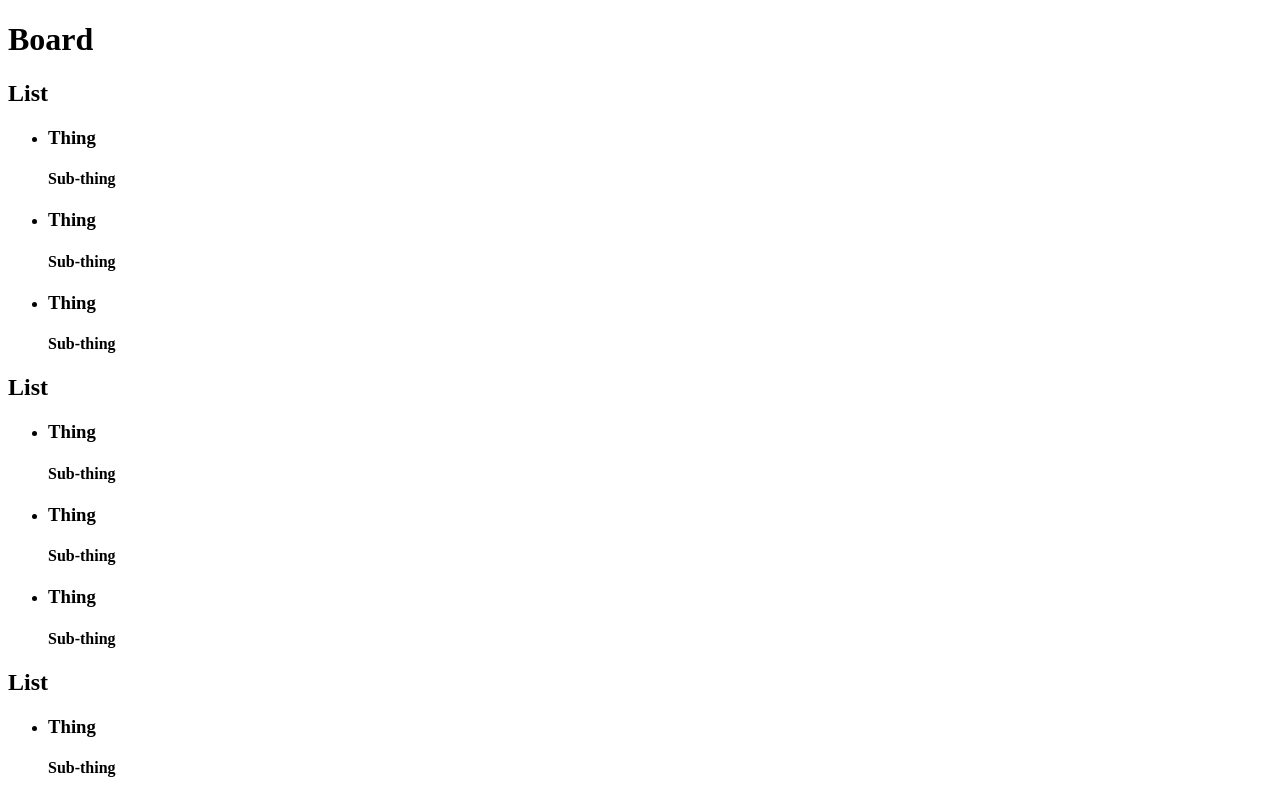
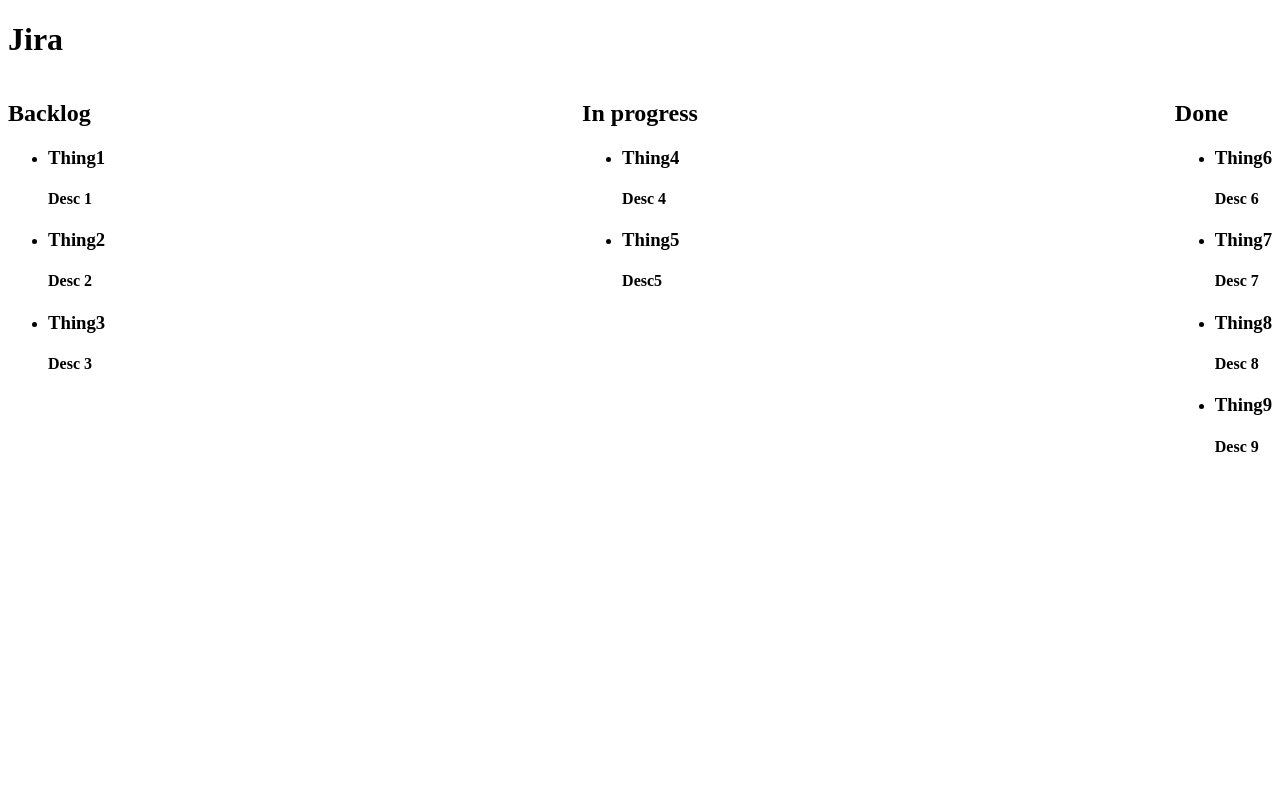
Before and after one commit to ClementFelipe/todo-me, a React (Vite) app: page / in a window 1280 px wide. Shown: the top 800 px of the page. Built offline with nearby package versions, Linux system fonts and the light colour scheme.

Commit message:
Dynamic shit

```diff
--- a/src/App.jsx
+++ b/src/App.jsx
@@ -3,6 +3,59 @@
 
 export default class App extends React.Component {
   render() {
-    return <Board />;
+    const board = {
+      name: 'Jira',
+      cardLists: [{
+        name: 'Backlog',
+        items: [
+          {
+            title: 'Thing1',
+            description: 'Desc 1',
+          },
+          {
+            title: 'Thing2',
+            description: 'Desc 2',
+          },
+          {
+            title: 'Thing3',
+            description: 'Desc 3',
+          },
+        ],
+      }, {
+        name: 'In progress',
+        items: [
+          {
+            title: 'Thing4',
+            description: 'Desc 4',
+          },
+          {
+            title: 'Thing5',
+            description: 'Desc5',
+          },
+        ],
+      }, {
+        name: 'Done',
+        items: [
+          {
+            title: 'Thing6',
+            description: 'Desc 6',
+          },
+          {
+            title: 'Thing7',
+            description: 'Desc 7',
+          },
+          {
+            title: 'Thing8',
+            description: 'Desc 8',
+          },
+          {
+            title: 'Thing9',
+            description: 'Desc 9',
+          },
+        ],
+      }],
+    };
+
+    return <Board name={board.name} cardLists={board.cardLists} />;
   }
 }
--- a/src/Board.jsx
+++ b/src/Board.jsx
@@ -3,12 +3,21 @@
 
 export default class Board extends React.Component {
   render() {
+    const { name, cardLists } = this.props;
+
+    const comps = cardLists.map((cl) => <CardList list={cl} />);
+
+    const style = {
+      display: 'flex',
+      'justify-content': 'space-between',
+    };
+
     return (
       <div>
-        <h1>Board</h1>
-        <CardList />
-        <CardList />
-        <CardList />
+        <h1>{name}</h1>
+        <div style={style}>
+          {comps}
+        </div>
       </div>
     );
   }
--- a/src/Card.jsx
+++ b/src/Card.jsx
@@ -2,11 +2,15 @@
 
 export default class Card extends React.Component {
   render() {
+    const { title, description } = this.props;
+
     return (
-      <li>
-        <h3>Thing</h3>
-        <h4>Sub-thing</h4>
-      </li>
+      <div>
+        <li>
+          <h3>{title}</h3>
+          <h4>{description}</h4>
+        </li>
+      </div>
     );
   }
 }
--- a/src/CardList.jsx
+++ b/src/CardList.jsx
@@ -3,13 +3,19 @@
 
 export default class CardList extends React.Component {
   render() {
+    const { list: { name, items } } = this.props;
+
+    const comps = items.map((c) => <Card title={c.title} description={c.description} />);
+
+    const style = {
+      border: '20px',
+    };
+
     return (
       <div>
-        <h2>List</h2>
+        <h2>{name}</h2>
         <ul>
-          <Card />
-          <Card />
-          <Card />
+          {comps}
         </ul>
       </div>
     );
```
